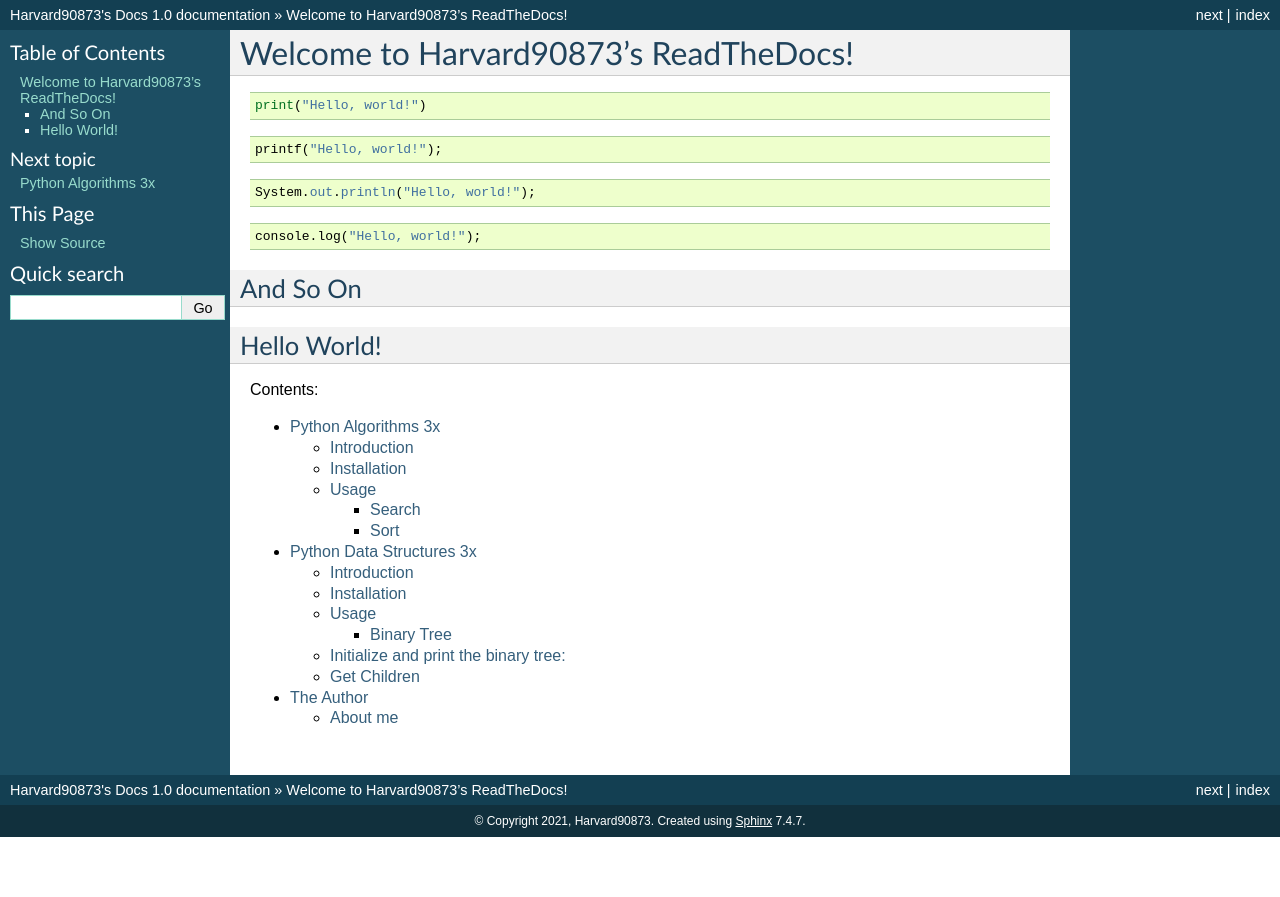
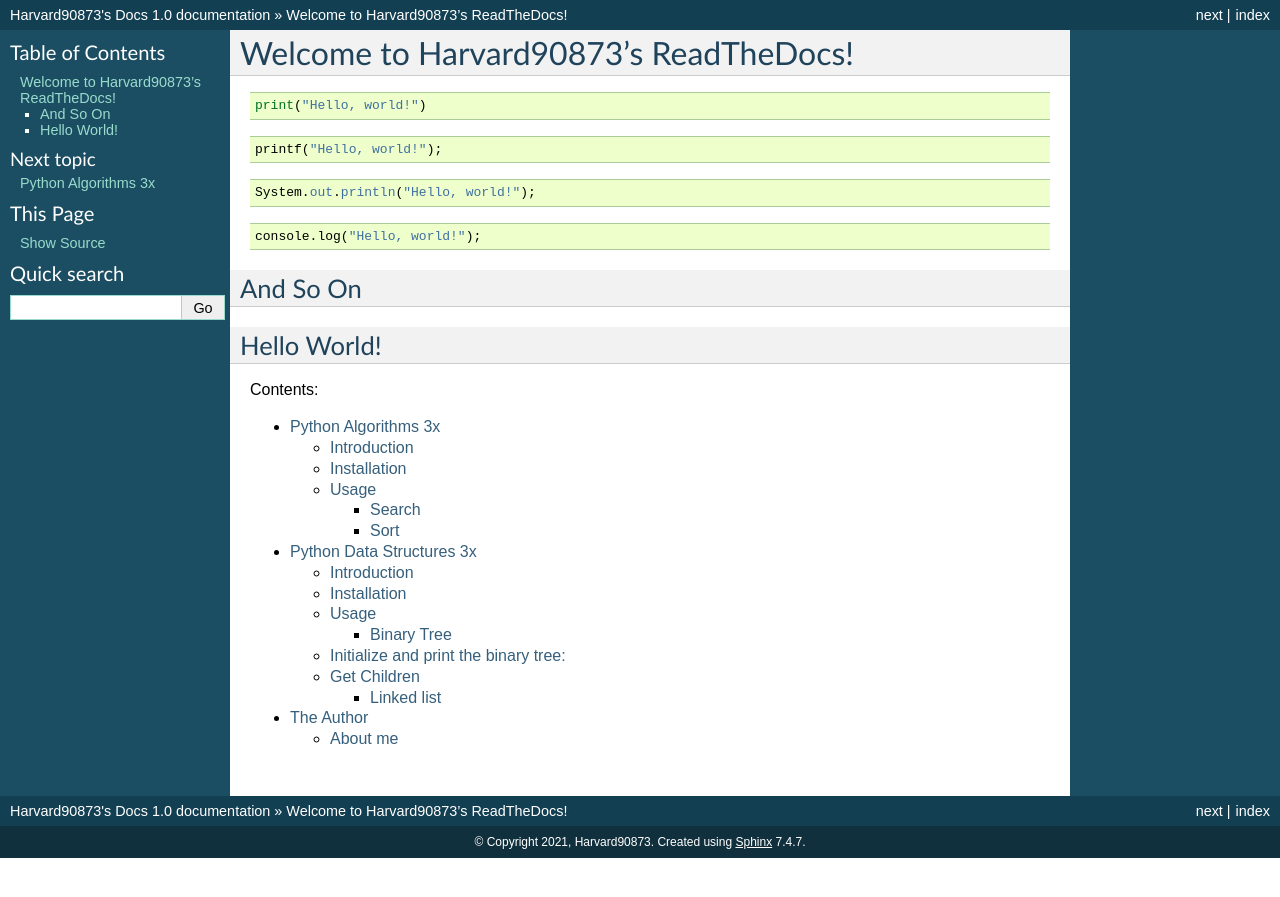
Before and after one commit to timthedev07/docs, a Sphinx documentation site: the page built from source/index.rst, in a window 1280 px wide. Shown: the top 897 px of the page. Built offline with Sphinx 7.4.7, drawn with Linux system fonts in a browser that asks for light colours.

Commit message:
1.0.1 Try

```diff
--- a/source/Python Data Structures 3x.rst
+++ b/source/Python Data Structures 3x.rst
@@ -49,7 +49,7 @@
 
 Output:
 
-.. code-block:: python
+.. code-block:: bash
 
       _3_
      /   \
@@ -83,3 +83,7 @@
 
 Notice that the node foo, just has a value, but does not have any children, so the return value is a set of two Nones.
 Whereas bar, has foo on its left, but nothing on the right, so the right attribute is None.
+Finally, baz have both the two children filled with either foo and bar, so it returs a set of them.
+
+Linked list
+***********
```
